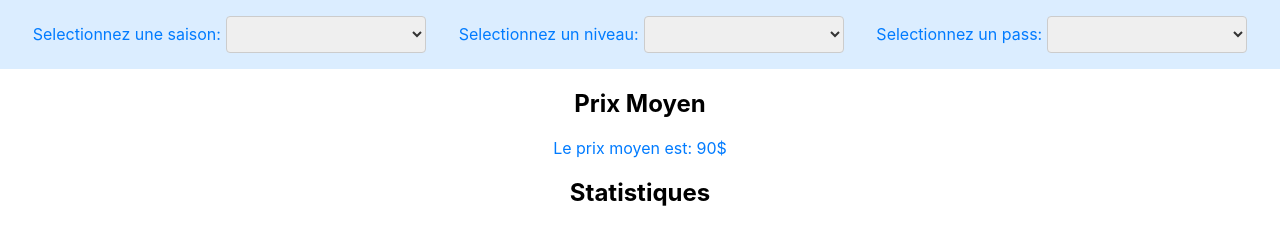
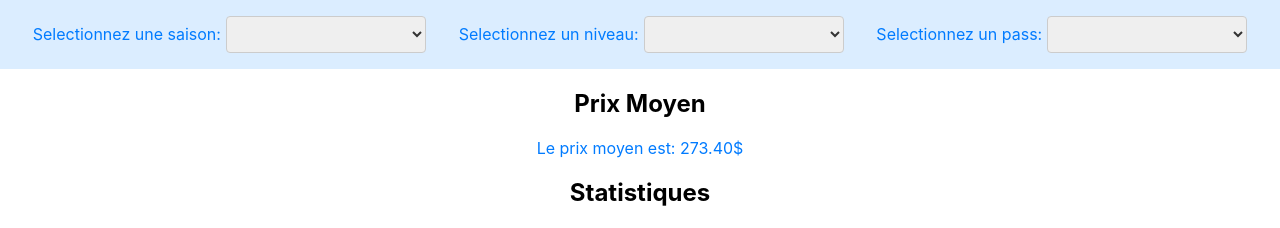
Before and after one commit to GitHubYanis/React-Dashboard, a React (Create React App) app: page / in a window 1280 px wide. Shown: the top 228 px of the page. Built offline with nearby package versions, Linux system fonts and the light colour scheme.

Commit message:
implemented averagePrice with the option selected

```diff
--- a/src/components/AveragePrice.js
+++ b/src/components/AveragePrice.js
@@ -1,15 +1,34 @@
-import React from 'react';
+import React, { useMemo } from 'react';
 import styles from './AveragePrice.module.css';
+import data from '../data/database.json';
 
-const AveragePrice = () => {
-    const averagePrice = 90;
+const AveragePrice = ({ selectedSeason, selectedLevel, selectedPass }) => {
+    const filteredData = useMemo(() => {
+        return data.filter(entry => (
+            (!selectedSeason || entry.saison === selectedSeason) &&
+            (!selectedLevel || entry.niveau === selectedLevel) &&
+            (!selectedPass || entry.passe === selectedPass)
+        ));
+    }, [selectedSeason, selectedLevel, selectedPass]);
+
+    const calculateAveragePrice = () => {
+        const dataLength = filteredData.length;
+        if (dataLength === 0) return 0;
+
+        const totalPrices = filteredData.reduce((sum, entry) => sum + entry.prix, 0);
+        return totalPrices / dataLength;
+    };
+
+    const averagePrice = calculateAveragePrice();
 
     return (
         <div className={styles.averagePriceContainer}>
             <h2>Prix Moyen</h2>
             {averagePrice > 0 ? (
-            <p>Le prix moyen est: {averagePrice}$</p>
-            ) : ( <p></p> )}
+                <p>Le prix moyen est: {averagePrice.toFixed(2)}$</p>
+            ) : (
+                <p>Aucunes données...</p>
+            )}
         </div>
     );
 };
```
